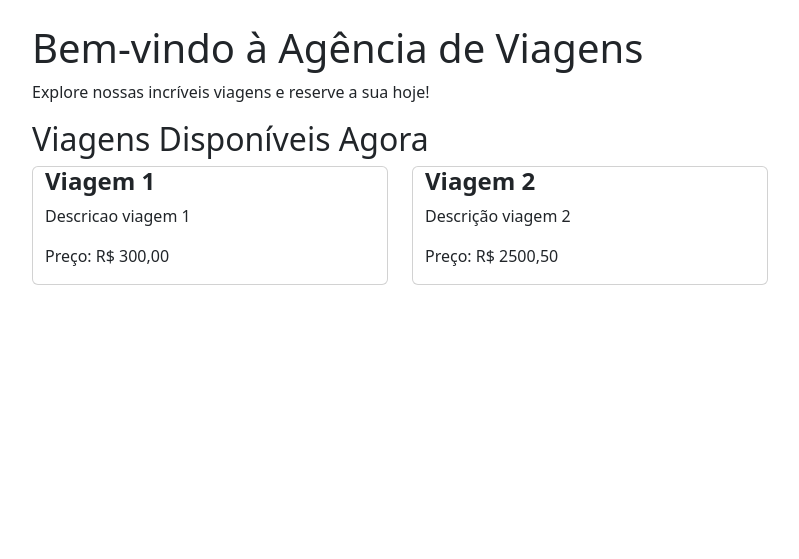
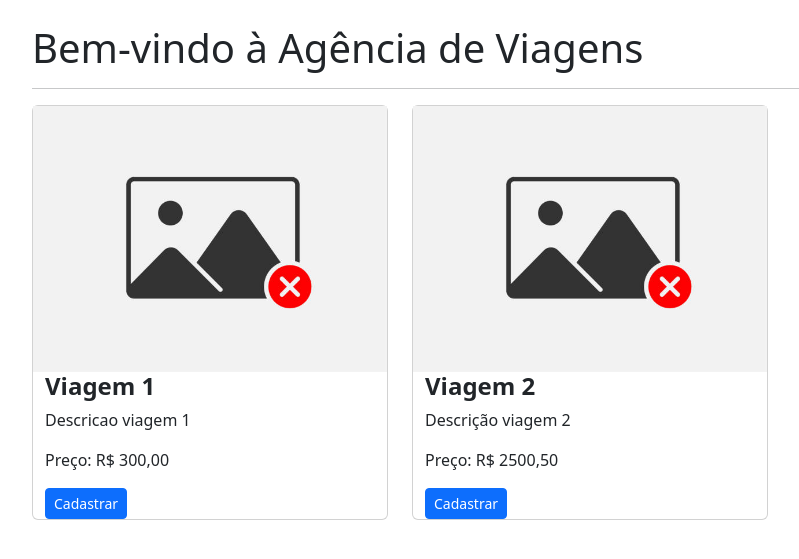
Before and after one commit to nythan5/Trip, a Django app: page /trip/ in a window 1280 px wide. Shown: the top 559 px of the page, without its empty margins (50-849 px from the left). Run offline with Django 5.2, Linux system fonts and the light colour scheme; data comes from the database, SQL or seed files in the repository; both versions use the stored data as it was after the commit; some libraries are stand-ins or nearby versions.

Commit message:
Criando card na home

```diff
--- a/cidatrips/urls.py
+++ b/cidatrips/urls.py
@@ -2,9 +2,15 @@
 from django.urls import path, include
 from trip import urls as trip_urls
 from user import urls as user_urls
+from django.conf import settings
+from django.conf.urls.static import static
 
 urlpatterns = [
     path('admin/', admin.site.urls),
     path('trip/', include(trip_urls)),
     path('user/', include(user_urls)),
 ]
+
+if settings.DEBUG:
+    urlpatterns += static(settings.MEDIA_URL,
+                          document_root=settings.MEDIA_ROOT)
--- a/trip/models.py
+++ b/trip/models.py
@@ -35,7 +35,8 @@
     check_in_data = models.DateTimeField(null=False)
     check_out_data = models.DateTimeField(null=False)
     vagas_disponiveis = models.IntegerField()
-    # cover = models.ImageField()
+    cover = models.ImageField(
+        upload_to='viagens_covers/', null=True, blank=True)
     is_active = models.BooleanField(default=True)
     created_at = models.DateTimeField(auto_now_add=True)
     updated_at = models.DateTimeField(auto_now=True)
--- a/trip/templates/home.html
+++ b/trip/templates/home.html
@@ -3,19 +3,21 @@
 {% block content %}
   <div class="viagens-disponiveis">
     <h1>Bem-vindo à Agência de Viagens</h1>
-    <p>Explore nossas incríveis viagens e reserve a sua hoje!</p>
-
-    <h2>Viagens Disponíveis Agora</h2>
+    <hr>
     <div class="row">
       {% for viagem in viagens_disponiveis %}
         <div class="col-md-4">
           <div class="card">
-            {% comment "" %}<img src="" alt="{{ viagem.titulo }}">{% endcomment %}
+            {% if viagem.cover %}
+                <img src="{{ viagem.cover.url }}" alt="{{ viagem.titulo }}">
+            {% else %}
+                <p>Nenhuma imagem disponível</p>
+            {% endif %}
             <div class="container">
               <h4><b>{{ viagem.titulo }}</b></h4>
               <p>{{ viagem.descricao }}</p>
               <p>Preço: R$ {{ viagem.preco }}</p>
-              <!-- Adicione mais detalhes da viagem conforme necessário -->
+              <button class="btn btn-primary btn-sm">Cadastrar</button>
             </div>
           </div>
         </div>
--- a/trip/urls.py
+++ b/trip/urls.py
@@ -1,6 +1,7 @@
 # flake8: noqa
 from django.urls import path
 from .views import *
+
 
 app_name = 'trip'
 
```
Also changed, not shown: db.sqlite3, media/viagens_covers/470ff852-62c1-4441-8388-56d6b66b802b.jpeg (added), media/viagens_covers/istockphoto-1354776457-612x612.jpg (renamed from media/istockphoto-1354776457-612x612.jpg), media/viagens_covers/istockphoto-1354776457-612x612_hhSERY3.jpg (renamed from media/istockphoto-1354776457-612x612_aEvQ9Ac.jpg), trip/migrations/0015_viagem_cover.py (added), trip/migrations/0016_alter_viagem_cover.py (added), trip/migrations/0017_alter_viagem_cover.py (added).
